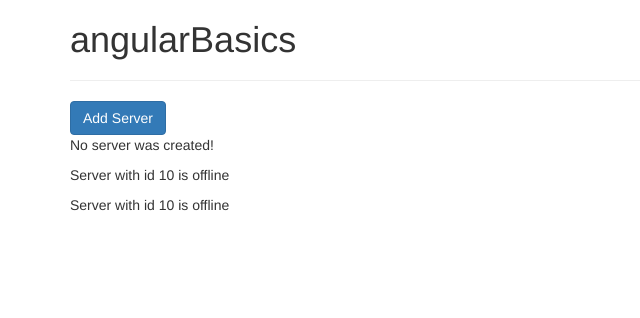
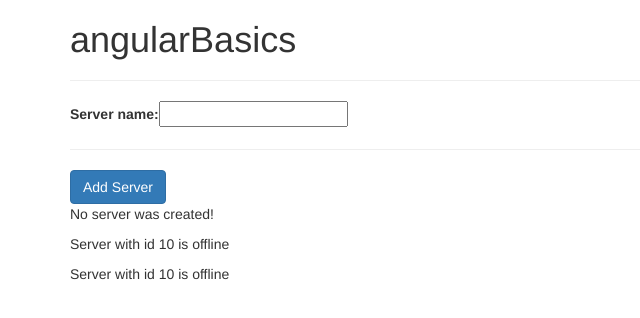
Before and after one commit to OussamaAlouat/angular-basics, an Angular app: page / in a window 1280 px wide. Shown: the top 318 px of the page, without its empty margins (0-640 px from the left). Built offline with nearby package versions, Linux system fonts and the light colour scheme.

Commit message:
Add more complexity to project

```diff
--- a/src/app/servers/servers.component.html
+++ b/src/app/servers/servers.component.html
@@ -1,3 +1,18 @@
+<label>Server name:</label>
+<!--
+<input
+  type="text"
+  class="form-contriol"
+  (input)="onUpdateServerName($event)"
+>
+-->
+<input
+  type="text"
+  class="form-contriol"
+  [(ngModel)]="serverName"
+>
+<p>{{serverName}}</p>
+<hr>
 <button
   class="btn btn-primary"
   [disabled]="!allowNewServer"
--- a/src/app/servers/servers.component.ts
+++ b/src/app/servers/servers.component.ts
@@ -8,15 +8,22 @@ import { Component, OnInit } from '@angular/core';
 export class ServersComponent implements OnInit {
   public allowNewServer: boolean;
   public serverCreationStatus: string;
+  public serverName:string;
+
   constructor() {
     this.allowNewServer = true;
     this.serverCreationStatus = 'No server was created!';
+    this.serverName = '';
   }
 
   ngOnInit() {
   }
 
   onCreateServer() {
-    this.serverCreationStatus = 'Server was created';
+    this.serverCreationStatus = 'Server was created! Name is ' + this.serverName ;
+  }
+
+  onUpdateServerName(event: Event) {
+    this.serverName = (<HTMLInputElement>event.target).value;
   }
 }
```
